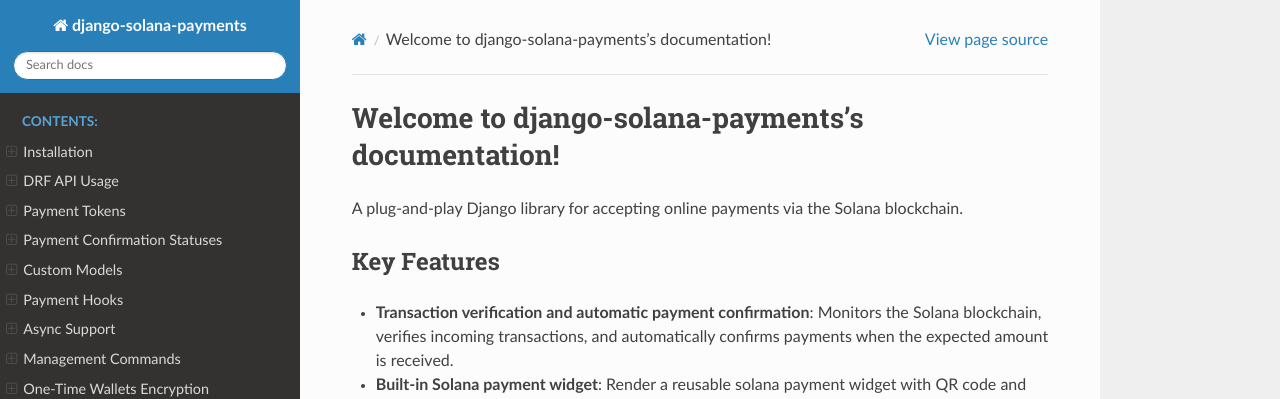
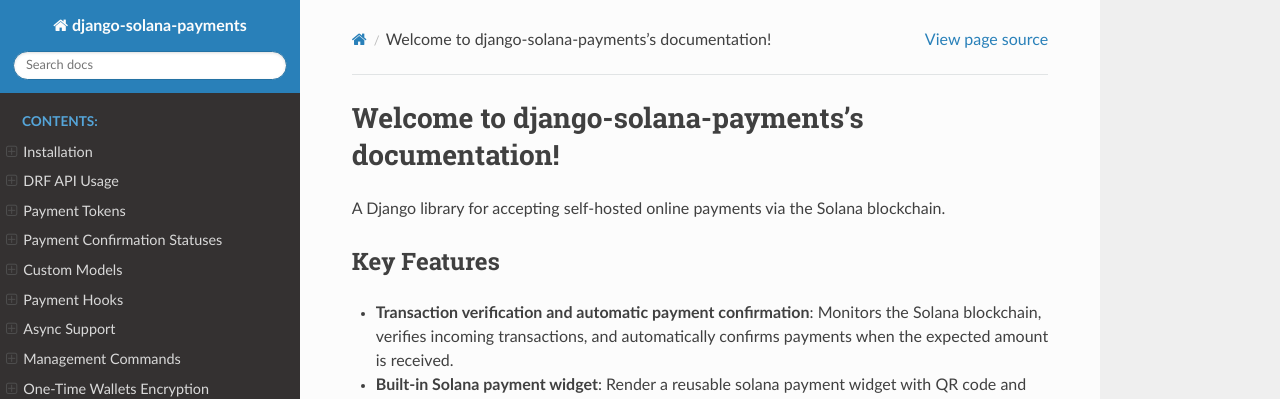
Before and after one commit to Artemooon/django-solana-payments, a Sphinx documentation site: the page built from docs/index.rst, in a window 1280 px wide and 900 px high. Shown: the top 399 px of the window. Built offline with Sphinx 7.4.7 and the Read the Docs theme 3.1.0, drawn with Linux system fonts in a browser that asks for light colours.

Commit message:
update project description to clarify self-hosted payment capabilities

```diff
--- a/docs/index.rst
+++ b/docs/index.rst
@@ -6,7 +6,7 @@
 Welcome to django-solana-payments's documentation!
 ==================================================
 
-A plug-and-play Django library for accepting online payments via the Solana blockchain.
+A Django library for accepting self-hosted online payments via the Solana blockchain.
 
 Key Features
 ------------
--- a/pyproject.toml
+++ b/pyproject.toml
@@ -5,7 +5,7 @@
 [project]
 name = "django-solana-payments"
 version = "0.2.2"
-description = "A plug-and-play Django library for accepting online payments via the Solana blockchain"
+description = "A Django library for accepting self-hosted online payments via the Solana blockchain"
 authors = [
     { name = "Artemooon", email = "artiom.logachiov@gmail.com" }
 ]
```
Also changed, not shown: README.md (+1 -1 lines).
